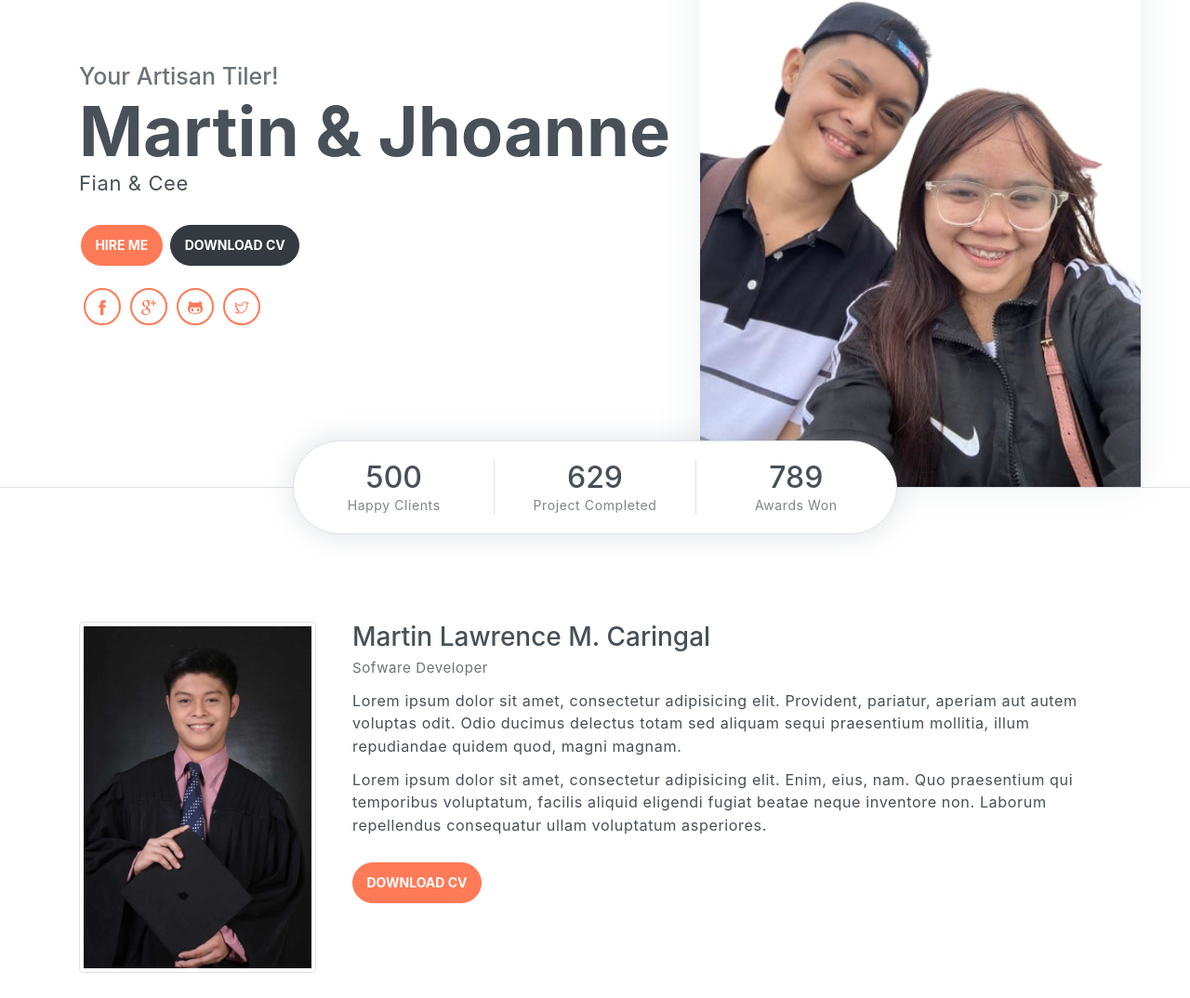
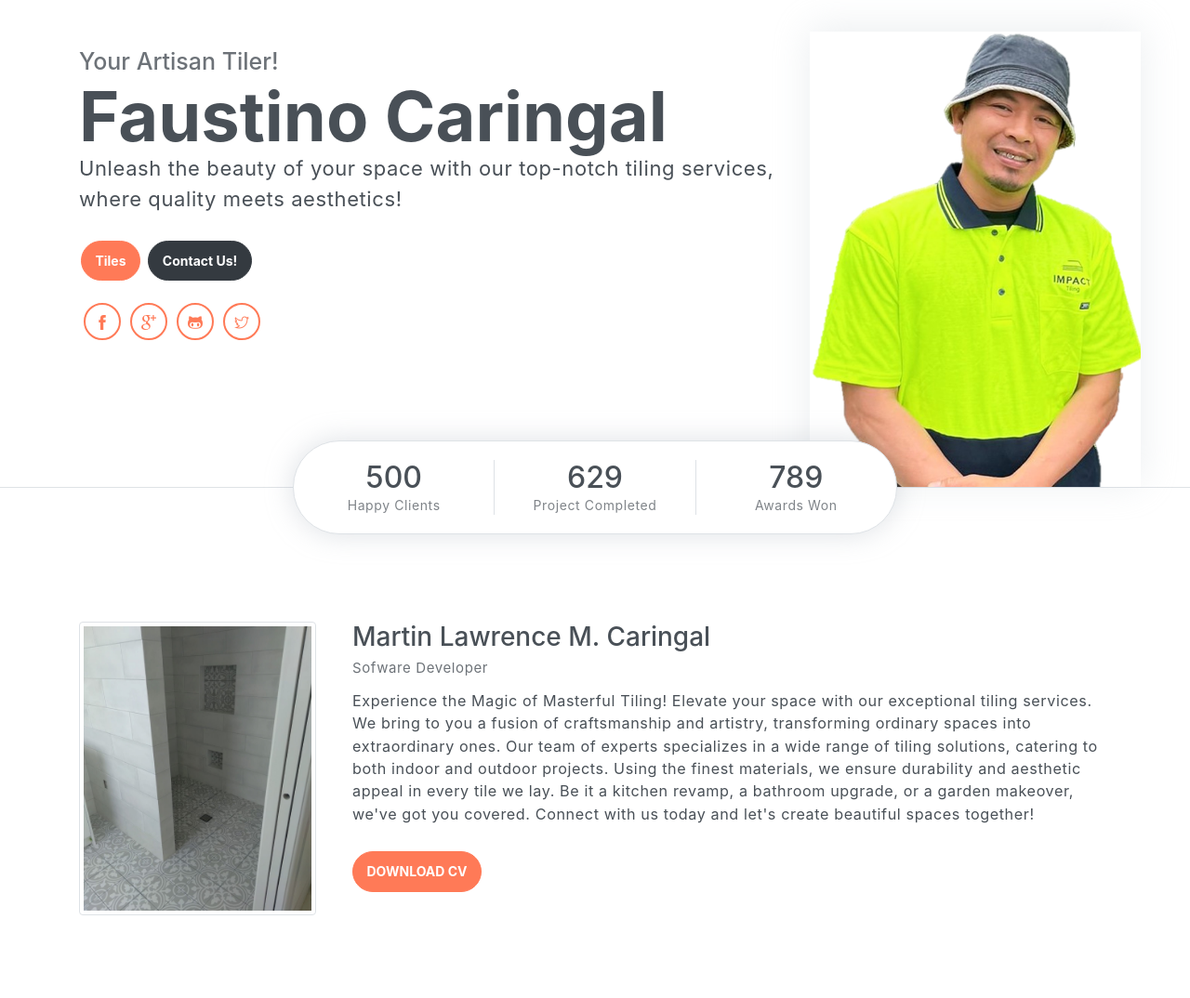
Before and after one commit to CaringalML/fian, a plain HTML site: page index.html in a window 1280 px wide. Shown: the part 227-1301 px from the top of the page at 93% size. Drawn offline with Linux system fonts and the light colour scheme.

Commit message:
init papa artisan

```diff
--- a/index.html
+++ b/index.html
@@ -58,14 +58,14 @@
         <div class="container">
             <div class="infos">
                 <h6 class="subtitle">Your Artisan Tiler!</h6>
-                <h6 class="title">Martin & Jhoanne</h6>
-                <p>Fian & Cee</p>
+                <h6 class="title">Faustino Caringal</h6>
+                <p>Unleash the beauty of your space with our top-notch tiling services, where quality meets aesthetics!</p>
 
 
                 <div class="buttons pt-3">
-                    <button class="btn btn-primary rounded">HIRE ME</button>
+                    <button class="btn btn-primary rounded">Tiles</button>
                     <a href="assets/cv/1B2_CV_MARTIN_CARINGAL_NZ_GEN" download>
-                        <button class="btn btn-dark rounded">DOWNLOAD CV</button>
+                        <button class="btn btn-dark rounded">Contact Us!</button>
                     </a>
                 </div>
 
@@ -79,7 +79,7 @@
                 </div>
             </div>
             <div class="img-holder">
-                <img src="assets/imgs/mahal.jpg" alt="">
+                <img src="assets/imgs/papa_artisan.png" alt="">
             </div>
         </div>
 
@@ -106,13 +106,12 @@
         <div class="container mt-5">
             <div class="row text-center text-md-left">
                 <div class="col-md-3">
-                    <img src="assets/imgs/martinot.jpg" alt="" class="img-thumbnail mb-4">
+                    <img src="assets/imgs/bath.jpg" alt="" class="img-thumbnail mb-4">
                 </div>
                 <div class="pl-md-4 col-md-9">
                     <h6 class="title">Martin Lawrence M. Caringal</h6>
                     <p class="subtitle">Sofware Developer</p>
-                    <p>Lorem ipsum dolor sit amet, consectetur adipisicing elit. Provident, pariatur, aperiam aut autem voluptas odit. Odio ducimus delectus totam sed aliquam sequi praesentium mollitia, illum repudiandae quidem quod, magni magnam.</p>
-                    <p>Lorem ipsum dolor sit amet, consectetur adipisicing elit. Enim, eius, nam. Quo praesentium qui temporibus voluptatum, facilis aliquid eligendi fugiat beatae neque inventore non. Laborum repellendus consequatur ullam voluptatum asperiores.</p>
+                    <p>Experience the Magic of Masterful Tiling! Elevate your space with our exceptional tiling services. We bring to you a fusion of craftsmanship and artistry, transforming ordinary spaces into extraordinary ones. Our team of experts specializes in a wide range of tiling solutions, catering to both indoor and outdoor projects. Using the finest materials, we ensure durability and aesthetic appeal in every tile we lay. Be it a kitchen revamp, a bathroom upgrade, or a garden makeover, we've got you covered. Connect with us today and let's create beautiful spaces together!</p>
                     <button class="btn btn-primary rounded mt-3">DOWNLOAD CV</button>
                 </div>
             </div>
```
Also changed, not shown: assets/imgs/bath.jpg (added), assets/imgs/kitchen.jpg (added), assets/imgs/papa_artisan.png (added).
